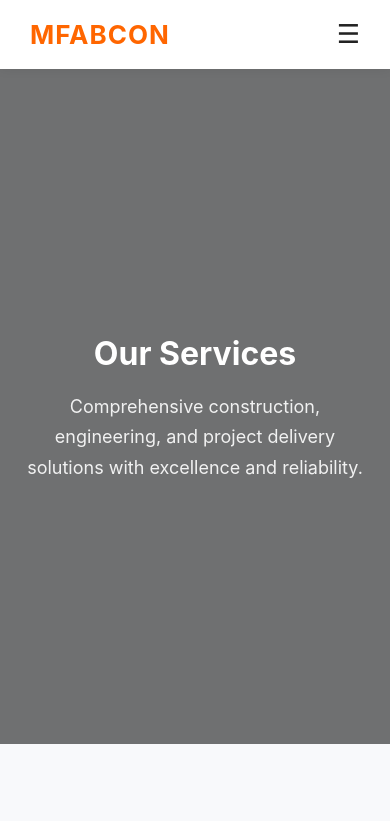
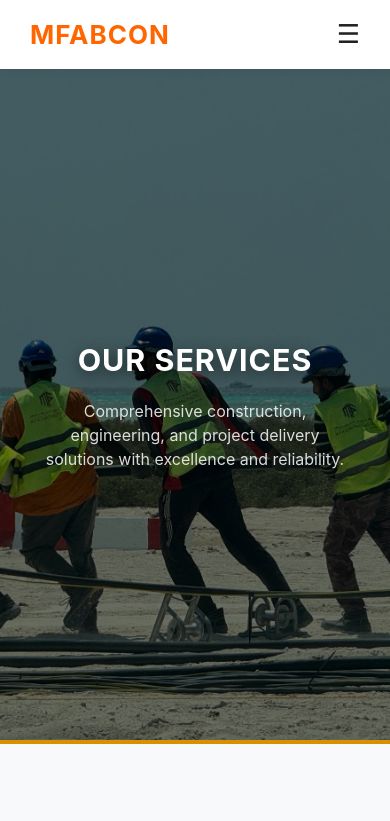
Before and after one commit to faizkhh/MFABCON, a plain HTML site: page services.html in a window 390 px wide. Shown: the top 821 px of the page. Drawn offline with Linux system fonts and the light colour scheme.

Commit message:
Updated hero section

```diff
--- a/services.html
+++ b/services.html
@@ -24,14 +24,14 @@
           Services
           <span class="arrow"></span>
         </a>
-        <!-- <ul class="dropdown-menu">
+        <ul class="dropdown-menu">
           <li><a href="#construction">General Construction</a></li>
-          <li><a href="#fabrication">Steel Fabrication & Metal Works</a></li>
-          <li><a href="#hvac">HVAC & MEP Services</a></li>
-          <li><a href="#civil">Civil & Architectural Works</a></li>
-          <li><a href="#maintenance">Maintenance & Renovation</a></li>
+          <li><a href="#Workforce">Workforce & Expertise</a></li>
+          <li><a href="#project-Capabilities">Turnkey project-Capabilities</a></li>
+          <li><a href="#project-delivery">Engineering & Project Delivery</a></li>
+          <!-- <li><a href="#maintenance">Maintenance & Renovation</a></li> -->
         </ul>
-      </li> -->
+      </li>
 
       <li><a href="projects.html">Projects</a></li>
       <li><a href="contact.html">Contact</a></li>
@@ -47,6 +47,99 @@
     <p>Comprehensive construction, engineering, and project delivery solutions with excellence and reliability.</p>
   </div>
 </section>
+
+<style>
+/* ------------ Hero Section Styling ------------ */
+.hero.about-hero {
+  position: relative;
+  width: 100%;
+  height: 70vh;
+  display: flex;
+  align-items: center;
+  justify-content: center;
+  background: url('assets/images/services1.jpg') center center/cover no-repeat; /* Change to your image path */
+  overflow: hidden;
+  border-bottom: 4px solid #d99000; /* Accent border for a premium touch */
+}
+
+/* Overlay for readability */
+.hero-overlay {
+  position: absolute;
+  top: 0; left: 0;
+  width: 100%; height: 100%;
+  background: rgba(0, 0, 0, 0.55); /* Dark overlay for contrast */
+  z-index: 1;
+}
+
+/* Centered text content */
+.hero-content-center {
+  position: relative;
+  z-index: 2;
+  text-align: center;
+  color: #fff;
+  padding: 0 20px;
+  max-width: 900px;
+  animation: fadeUp 1.5s ease;
+}
+
+/* Heading */
+.hero-content-center h1 {
+  font-size: 3.2rem;
+  font-weight: 700;
+  letter-spacing: 1px;
+  margin-bottom: 15px;
+  text-transform: uppercase;
+  text-shadow: 0 4px 15px rgba(0, 0, 0, 0.6);
+}
+
+/* Subheading */
+.hero-content-center p {
+  font-size: 1.1rem;
+  line-height: 1.6;
+  color: #f1f1f1;
+  max-width: 700px;
+  margin: 0 auto;
+}
+
+/* Fade animation */
+@keyframes fadeUp {
+  from {
+    opacity: 0;
+    transform: translateY(20px);
+  }
+  to {
+    opacity: 1;
+    transform: translateY(0);
+  }
+}
+
+/* ------------ Responsive Adjustments ------------ */
+@media (max-width: 992px) {
+  .hero.about-hero {
+    height: 60vh;
+  }
+
+  .hero-content-center h1 {
+    font-size: 2.5rem;
+  }
+}
+
+@media (max-width: 600px) {
+  .hero.about-hero {
+    height: 55vh;
+  }
+
+  .hero-content-center h1 {
+    font-size: 1.9rem;
+  }
+
+  .hero-content-center p {
+    font-size: 1rem;
+    line-height: 1.5;
+  }
+}
+</style>
+
 
 <!-- Services Section -->
 <section class="services-main">
@@ -111,7 +204,7 @@
       </div>
     </div>
 
-    <h2 class="section-title">Workforce & Expertise</h2>
+    <h2 id="Workforce" class="section-title" >Workforce & Expertise</h2>
     <div class="workforce-grid">
       <div class="work-card">Foremen / Lead Men</div>
       <div class="work-card">Masons & Tile Fixers</div>
@@ -125,7 +218,7 @@
       <div class="work-card">Surveyors / Operators / Drivers</div>
     </div>
 
-    <h2 class="section-title">Turnkey Project Capabilities</h2>
+    <h2  id="project-Capabilities"class="section-title">Turnkey Project Capabilities</h2>
     <div class="services-grid">
       <div class="service-card"><h4>Industrial Projects</h4></div>
       <div class="service-card"><h4>Telecommunication Infrastructure</h4></div>
@@ -135,7 +228,7 @@
       <div class="service-card"><h4>Sewage Treatment Plants</h4></div>
     </div>
 
-    <h2 class="section-title">Engineering & Project Delivery</h2>
+    <h2 id="project-delivery" class="section-title">Engineering & Project Delivery</h2>
     <div class="services-grid">
       <div class="service-card"><h4>Feasibility Studies</h4></div>
       <div class="service-card"><h4>Engineering Design</h4></div>
```
Also changed, not shown: about.html (+4 -3 lines), assets/images/services1.jpg (added).
